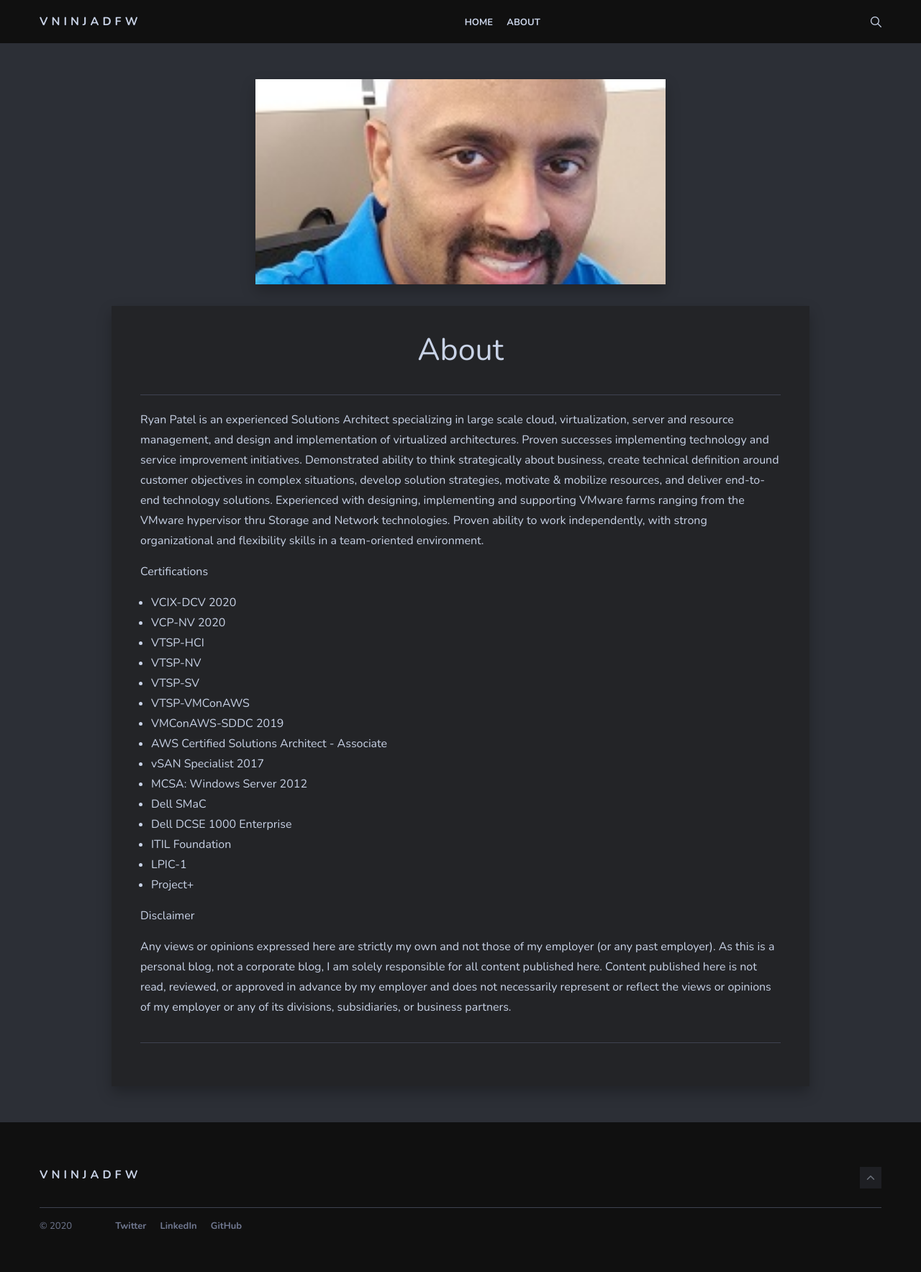
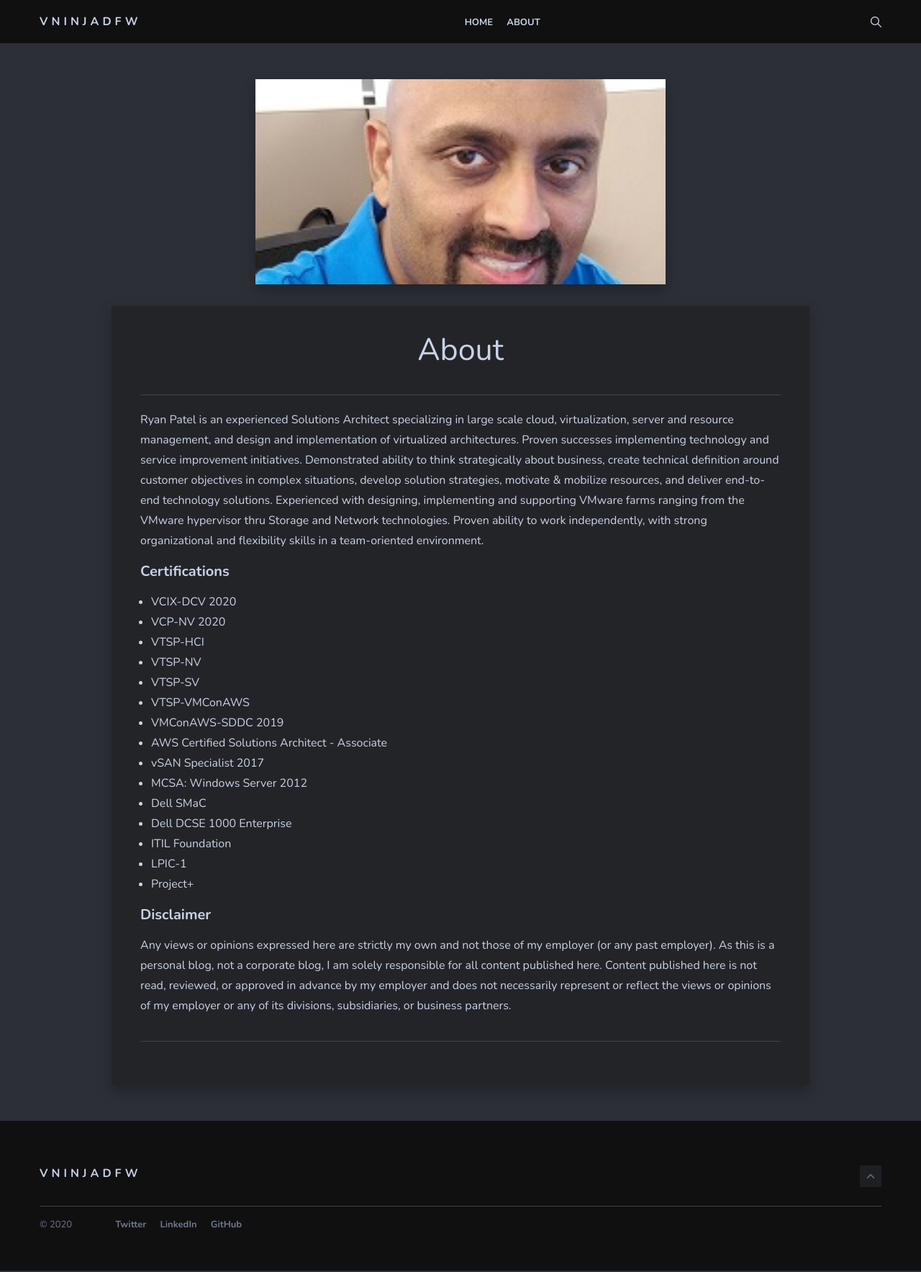
Before and after one commit to vNinjaDFW/vNinjaDFW.github.io, a Jekyll site: the page built from _pages/about.md, in a window 1280 px wide. Shown: the whole page at 72% size. Built offline with Jekyll 4.4.1, drawn with Linux system fonts in a browser that asks for light colours; nearby versions of some CDN libraries.

```diff
--- a/_pages/about.md
+++ b/_pages/about.md
@@ -7,7 +7,7 @@ permalink: /about/
 
 Ryan Patel is an experienced Solutions Architect specializing in large scale cloud, virtualization, server and resource management, and design and implementation of virtualized architectures. Proven successes implementing technology and service improvement initiatives. Demonstrated ability to think strategically about business, create technical definition around customer objectives in complex situations, develop solution strategies, motivate & mobilize resources, and deliver end-to-end technology solutions. Experienced with designing, implementing and supporting VMware farms ranging from the VMware hypervisor thru Storage and Network technologies. Proven ability to work independently, with strong organizational and flexibility skills in a team-oriented environment.
 
-Certifications
+<h4>Certifications</h4>
 
 * VCIX-DCV 2020
 * VCP-NV 2020
@@ -25,6 +25,6 @@ Certifications
 * LPIC-1
 * Project+
 
-Disclaimer
+<h4>Disclaimer</h4>
 
 Any views or opinions expressed here are strictly my own and not those of my employer (or any past employer). As this is a personal blog, not a corporate blog, I am solely responsible for all content published here. Content published here is not read, reviewed, or approved in advance by my employer and does not necessarily represent or reflect the views or opinions of my employer or any of its divisions, subsidiaries, or business partners.
```
